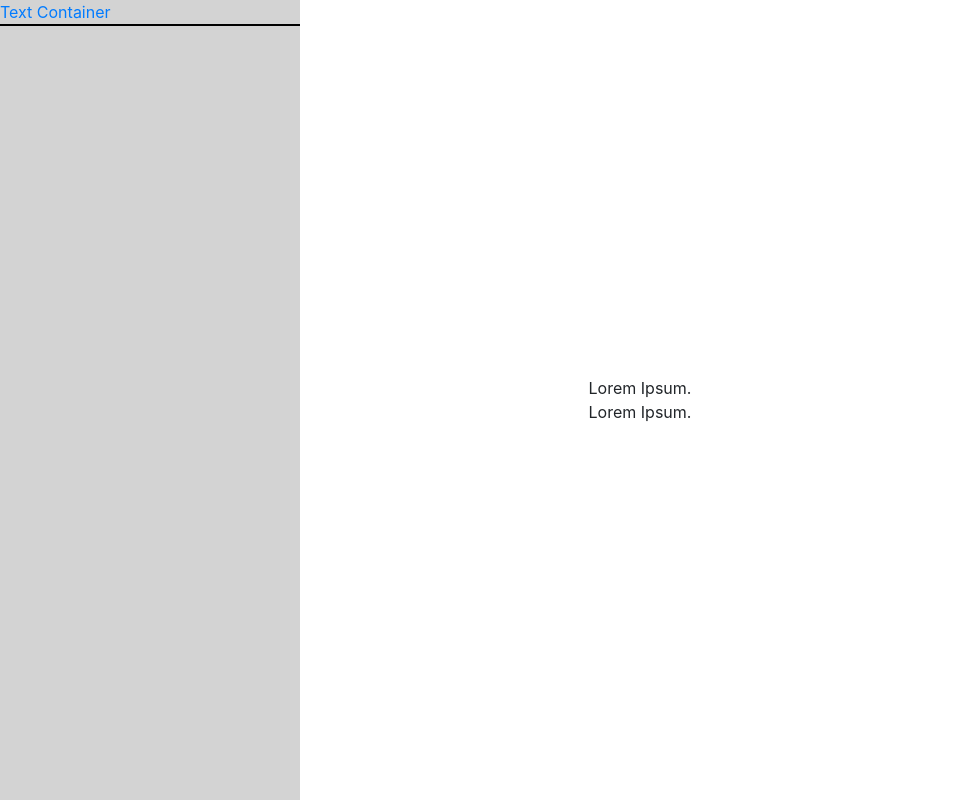
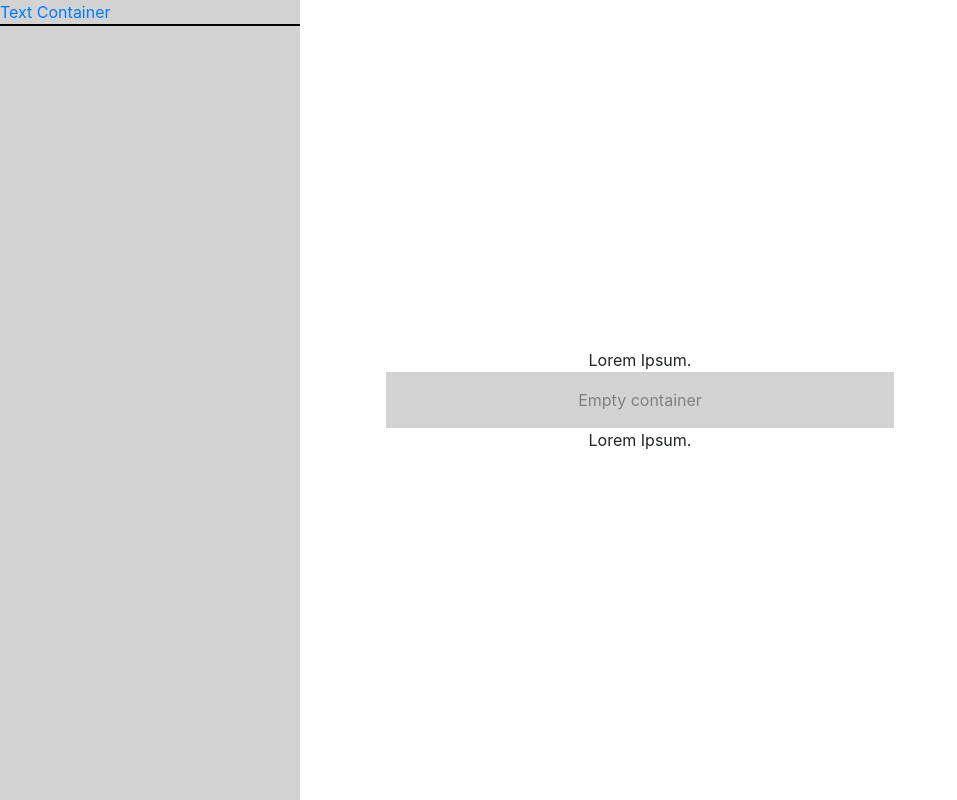
Before and after one commit to gonelf/paginator, a plain HTML site: page index.html in a window 1280 px wide. Both pictures are taken after a click on the link "Text". Shown: the whole page, without its empty margins (0-957 px from the left). Drawn offline with nearby package versions, Linux system fonts and the light colour scheme.

Commit message:
drag and drop
container working

```diff
--- a/index.html
+++ b/index.html
@@ -42,8 +42,17 @@
         border: solid 1px black;
         height: auto;
       }
+      .empty{
+        text-align: center;
+        background-color: lightgray;
+        color: gray;
+      }
 
       .ui-state-highlight { height: 1.5em; line-height: 1.2em; }
+      .sort{
+        border: solid 1px blue;
+      }
+
 
     </style>
 
@@ -71,10 +80,20 @@
       </div>
     </div>
     <script type="text/javascript">
+      var empty = "Empty container";
+      var itemCont = 0;
+      function emptyContainers () {
+        $(".container").each(function(item) {
+          if($(this).html() == "") {
+            $(this).addClass("empty");
+            $(this).html(empty);
+          }
+        });
+      }
       function identify (target) {
         if($("#page").find('div.identify').length == 0) {
           const p = target.position();
-          const top = p.top-target.outerHeight();
+          const top = p.top-25;
           const label = "<div class='identify' style='position: absolute; top: "+top+"px; left: "+p.left+"'>"+target.attr('type')+"</div>";
           $("#page").append(label);
         }
@@ -92,11 +111,24 @@
         $("#text-val").val(target.text());
       }
 
-      const blocks = {'text': '<div class="item text" type="text">Lorem Ipsum.</div>',
-        'container': '<div class="item container p-3" type="container"></div>'};
+      function addBlock (target, name) {
+        const blocks = {
+          'text': '<div class="item text" type="text">Lorem Ipsum.</div>',
+          'container': '<div class="item container p-3 connectedSortable empty" type="container">Empty container</div>'
+        };
+
+        var block = $(blocks[name]);
+
+        if (name == "container") {
+          block.droppable(droppableOptions);
+          block.sortable(sortableOptions);
+        }
+
+        $(target).append(block);
+      }
 
       $(".control").click(function(){
-        $("#page").append(blocks[this.id]);
+        addBlock("#page", this.id);
       });
       var currentSelection = null;
 
@@ -117,46 +149,42 @@
       });
 
       // sortable
-      $( function() {
-        // $( "#page" ).sortable({
-        //   placeholder: "ui-state-highlight",
-        //   connectWith: ".connectedSortable"
-        // }).disableSelection();
+      var placeholder;
+      var prev_container;
 
-        // $( ".container" ).sortable({
-        //   placeholder: "ui-state-highlight",
-        //   connectWith: ".container"
-        // }).disableSelection();
+      var sortableOptions = {
+        // helper: 'clone',
+        placeholder: "sort",
+        connectWith: ".container",
+        start: function (e, ui) {
+          ui.item.show();
+          placeholder = ui.item.clone().removeClass("connectedSortable")
+          .removeClass("ui-droppable").removeClass("ui-sortable")
+          .removeClass("ui-sortable-handle");
+          ui.item.after(placeholder).hide();
+        },
+        stop: function(event, ui) {
+          placeholder.remove();
+          setTimeout(function () {
+            emptyContainers();
+          }, 10);
 
-        var dropped = false;
-        var draggable_sibling;
+          if(dropped_container.hasClass("empty")) {
+            dropped_container.removeClass("empty");
+            var html = dropped_container.html();
+            dropped_container.html(html.replace(empty, ""));
+          }
+        },
+        helper: function() { return '<p></p>'; }
+      };
+      $(".container").sortable(sortableOptions);
 
-        $(".container").sortable({
-          // placeholder: "ui-state-highlight",
-            start: function(event, ui) {
-                draggable_sibling = $(ui.item).prev();
-            },
-            stop: function(event, ui) {
-                if (dropped) {
-                    if (draggable_sibling.length == 0)
-                        $('.container').prepend(ui.item);
-
-                    draggable_sibling.after(ui.item);
-                    dropped = false;
-                }
-            }
-        });
-
-        $(".container").droppable({
-            activeClass: 'active',
-            hoverClass:'ui-state-highlight',
-            drop:function(event,ui){
-                dropped = true;
-                $(event.target).addClass('dropped');
-            }
-        });
-
-      } );
+      var droppableOptions = {
+          drop:function(event,ui){
+            dropped_container = $(this);
+          }
+      };
+      $(".container").sortable(sortableOptions);
 
       // edit
       // text
@@ -164,7 +192,8 @@
         currentSelection.text($(this).val());
       });
 
-      $("#page").append(blocks['text']);
+      addBlock("#page", "text");
+      addBlock("#page", "container");
     </script>
   </body>
 </html>
```
